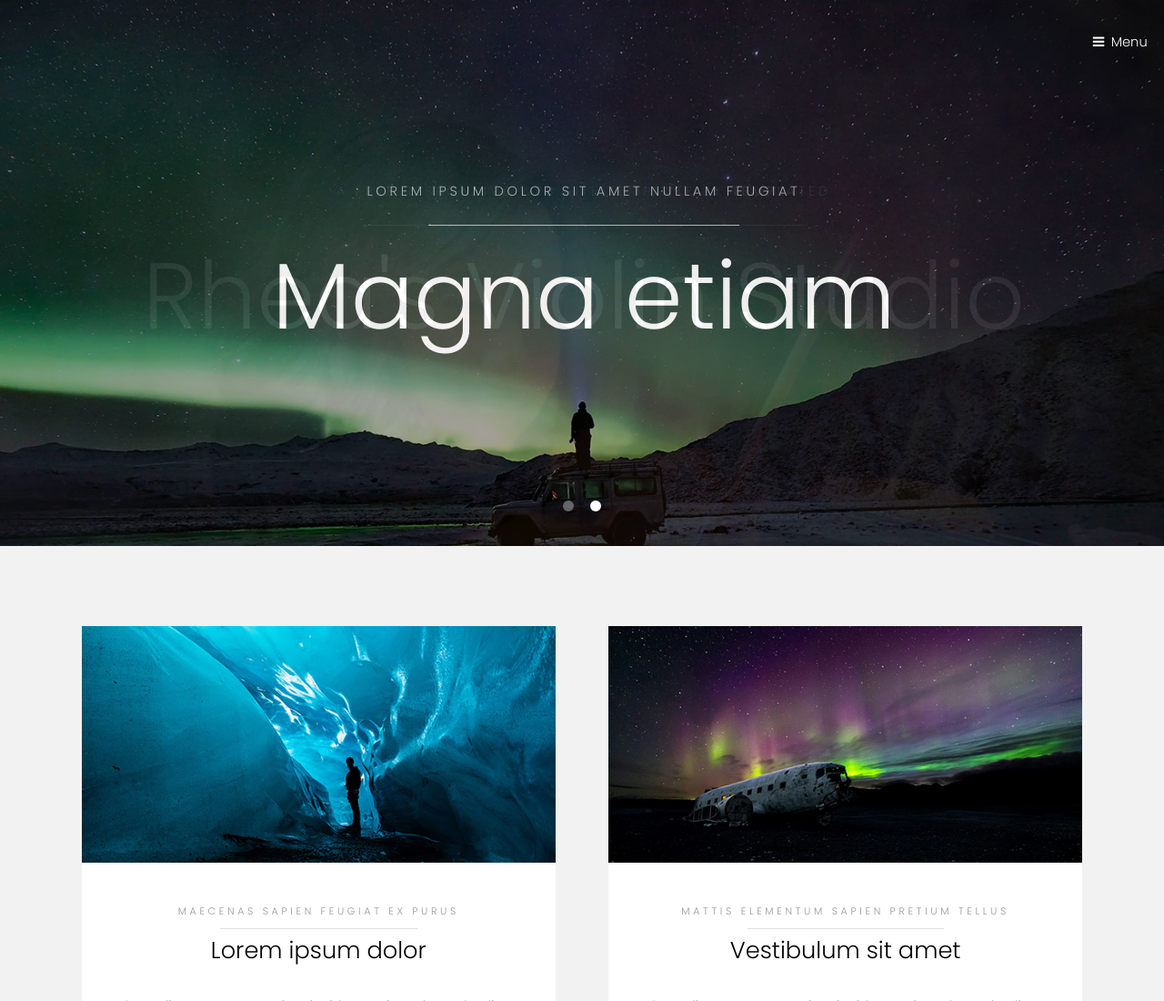
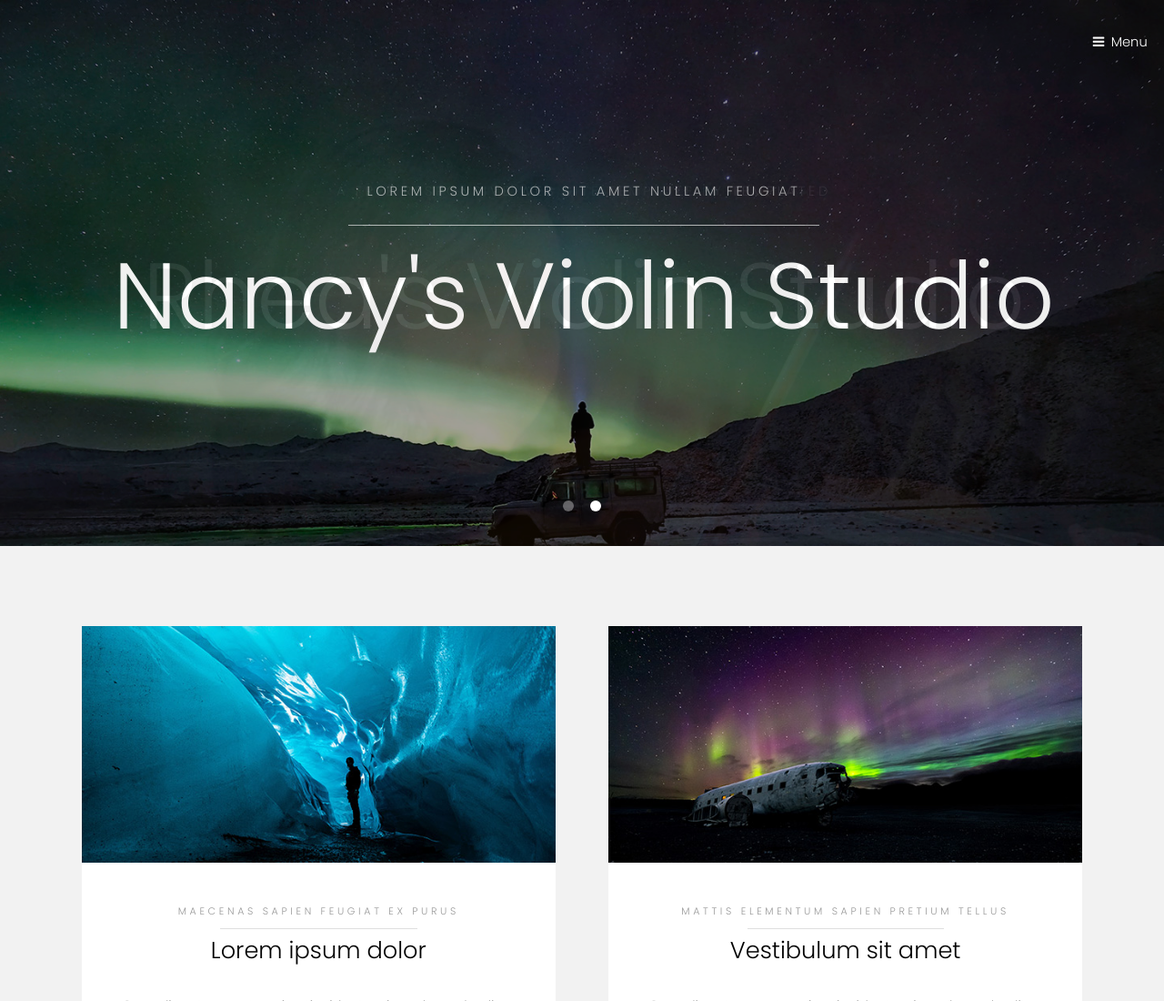
Before and after one commit to RheaChan9983/Violin-Studio-Website, a plain HTML site: page index.html in a window 1280 px wide. Shown: the top 1100 px of the page at 91% size. Drawn offline with Linux system fonts and the light colour scheme.

Commit message:
added Nancy's Violin Studio

```diff
--- a/index.html
+++ b/index.html
@@ -43,7 +43,7 @@
 					<div class="inner">
 						<header>
 							<p>Lorem ipsum dolor sit amet nullam feugiat</p>
-							<h2>Magna etiam</h2>
+							<h2>Nancy's Violin Studio</h2>
 						</header>
 					</div>
 				</article>
```
